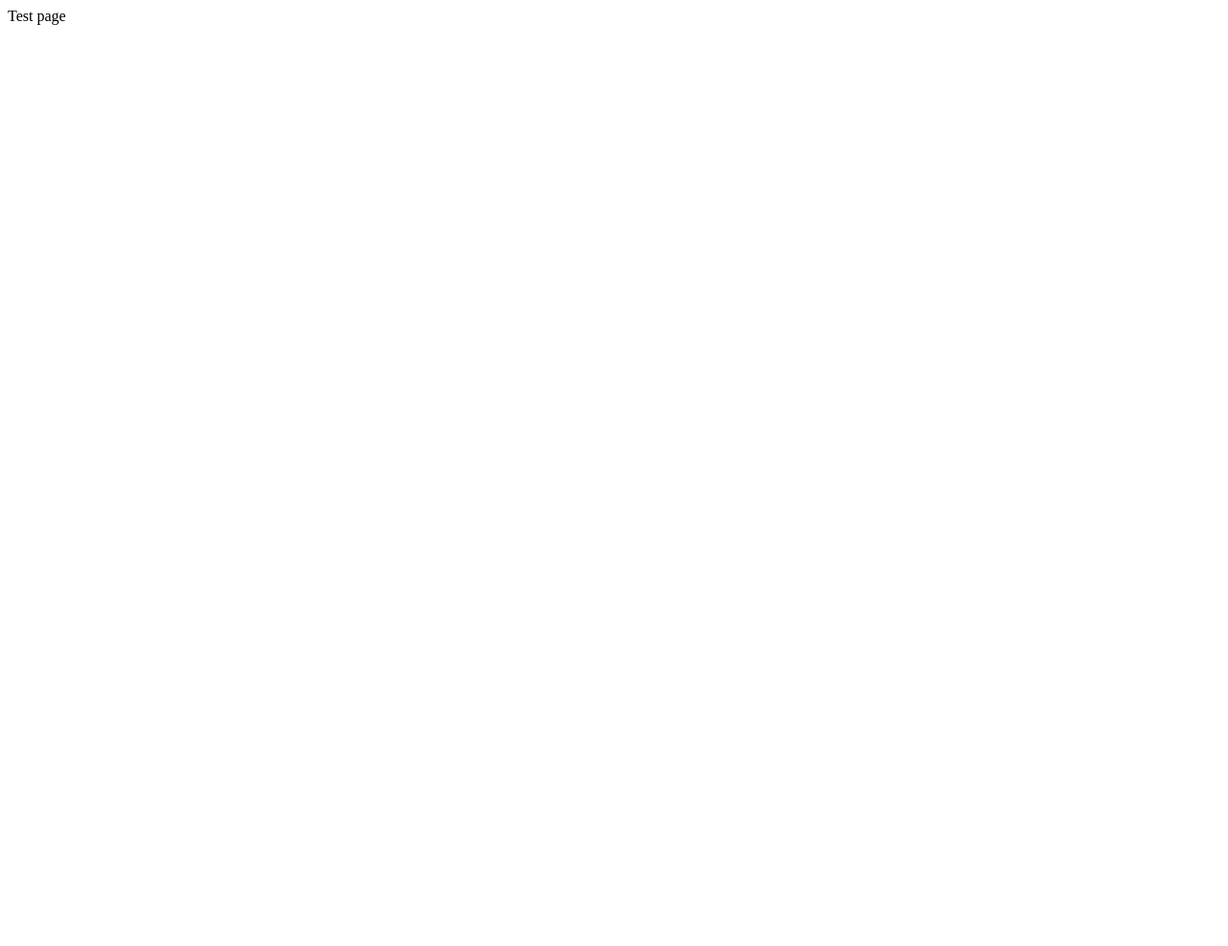
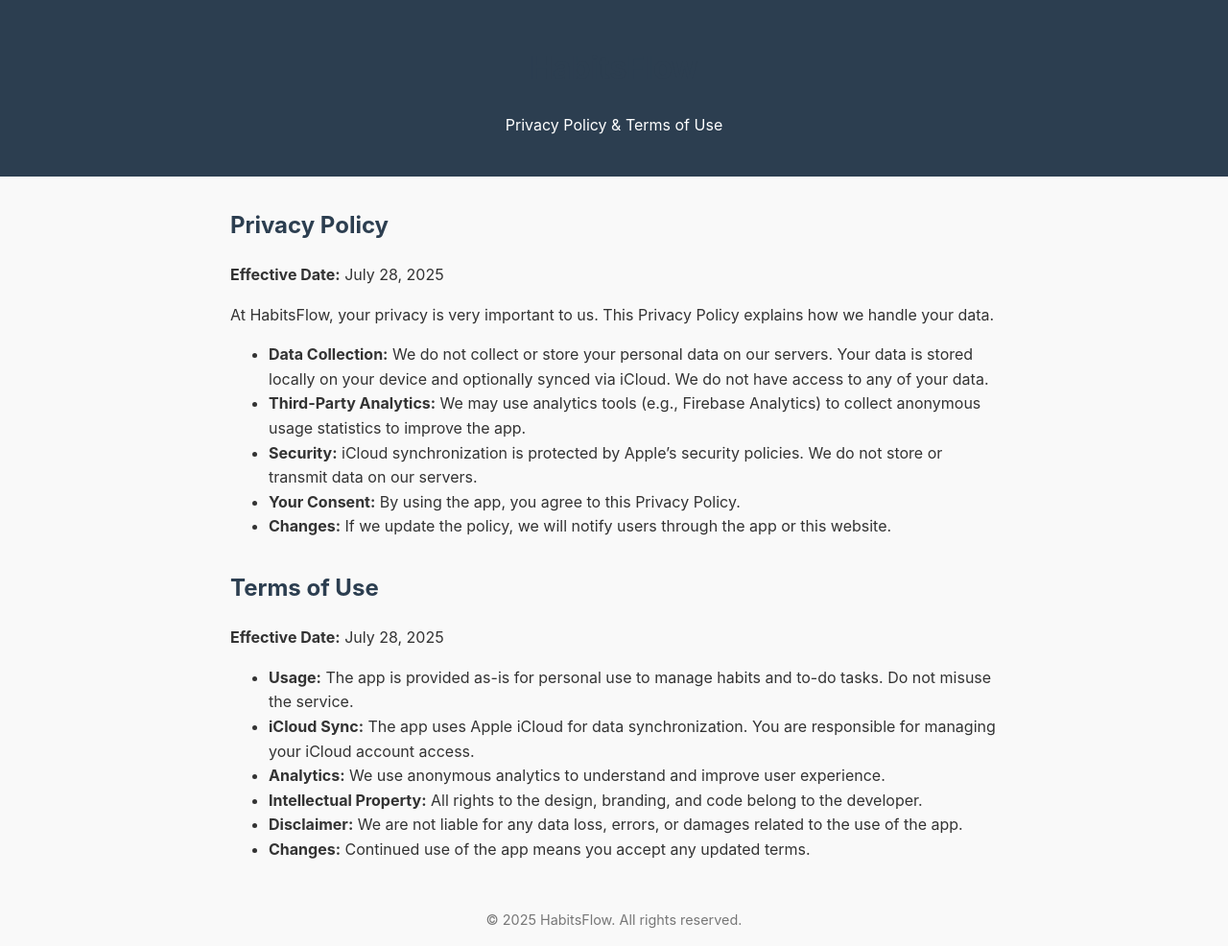
Before and after one commit to cloud2006/habitsFlowTerms, a plain HTML site: page index.html in a window 1280 px wide. Shown: the whole page at 96% size. Before the commit the page ends 800 px from the top, so only its background shows below. Drawn offline with Linux system fonts and the light colour scheme.

Commit message:
styling and text

```diff
--- a/index.html
+++ b/index.html
@@ -1 +1,82 @@
-Test page
+<!DOCTYPE html>
+<html lang="en">
+<head>
+  <meta charset="UTF-8" />
+  <meta name="viewport" content="width=device-width, initial-scale=1.0" />
+  <title>HabitsFlow – Privacy Policy & Terms of Use</title>
+  <style>
+    body {
+      font-family: -apple-system, BlinkMacSystemFont, "Segoe UI", Roboto, Oxygen, Ubuntu, Cantarell, "Open Sans", "Helvetica Neue", sans-serif;
+      background-color: #f9f9f9;
+      color: #333;
+      line-height: 1.6;
+      margin: 0;
+      padding: 0;
+    }
+
+    header {
+      background-color: #2c3e50;
+      color: white;
+      padding: 1.5rem;
+      text-align: center;
+    }
+
+    main {
+      max-width: 800px;
+      margin: 2rem auto;
+      padding: 0 1rem;
+    }
+
+    h1, h2 {
+      color: #2c3e50;
+    }
+
+    section {
+      margin-bottom: 2rem;
+    }
+
+    footer {
+      text-align: center;
+      font-size: 0.9rem;
+      color: #777;
+      margin: 3rem 0 1rem;
+    }
+  </style>
+</head>
+<body>
+  <header>
+    <h1>HabitsFlow</h1>
+    <p>Privacy Policy & Terms of Use</p>
+  </header>
+  <main>
+    <section>
+      <h2>Privacy Policy</h2>
+      <p><strong>Effective Date:</strong> July 28, 2025</p>
+      <p>At HabitsFlow, your privacy is very important to us. This Privacy Policy explains how we handle your data.</p>
+      <ul>
+        <li><strong>Data Collection:</strong> We do not collect or store your personal data on our servers. Your data is stored locally on your device and optionally synced via iCloud. We do not have access to any of your data.</li>
+        <li><strong>Third-Party Analytics:</strong> We may use analytics tools (e.g., Firebase Analytics) to collect anonymous usage statistics to improve the app.</li>
+        <li><strong>Security:</strong> iCloud synchronization is protected by Apple’s security policies. We do not store or transmit data on our servers.</li>
+        <li><strong>Your Consent:</strong> By using the app, you agree to this Privacy Policy.</li>
+        <li><strong>Changes:</strong> If we update the policy, we will notify users through the app or this website.</li>
+      </ul>
+    </section>
+
+    <section>
+      <h2>Terms of Use</h2>
+      <p><strong>Effective Date:</strong> July 28, 2025</p>
+      <ul>
+        <li><strong>Usage:</strong> The app is provided as-is for personal use to manage habits and to-do tasks. Do not misuse the service.</li>
+        <li><strong>iCloud Sync:</strong> The app uses Apple iCloud for data synchronization. You are responsible for managing your iCloud account access.</li>
+        <li><strong>Analytics:</strong> We use anonymous analytics to understand and improve user experience.</li>
+        <li><strong>Intellectual Property:</strong> All rights to the design, branding, and code belong to the developer.</li>
+        <li><strong>Disclaimer:</strong> We are not liable for any data loss, errors, or damages related to the use of the app.</li>
+        <li><strong>Changes:</strong> Continued use of the app means you accept any updated terms.</li>
+      </ul>
+    </section>
+  </main>
+  <footer>
+    &copy; 2025 HabitsFlow. All rights reserved.
+  </footer>
+</body>
+</html>
```
